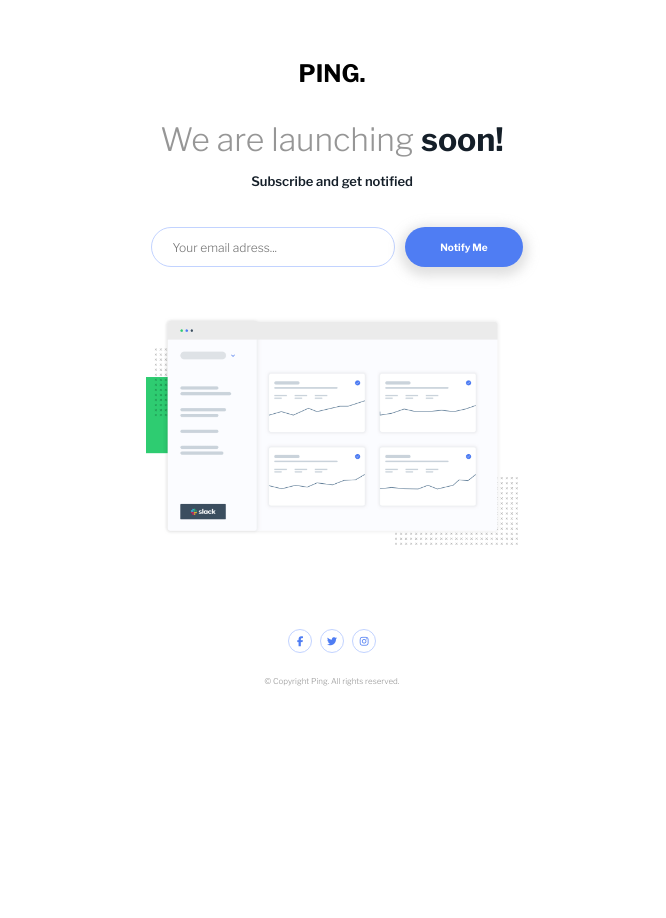
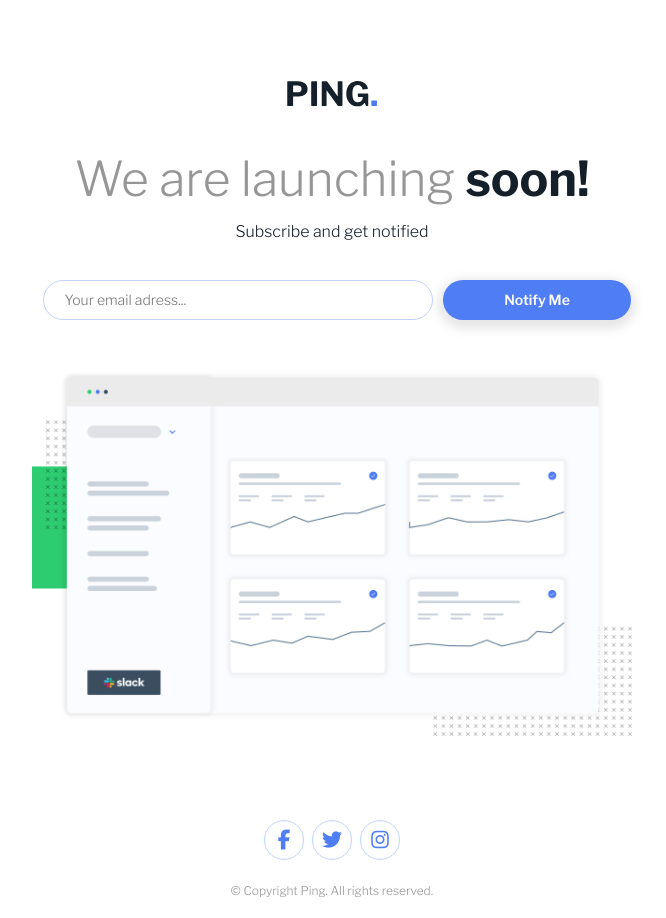
Before and after one commit to galvancamilanicole/ping-coming-soon, a plain HTML site: page index.html in a window 1280 px wide. Shown: the whole page, without its empty margins (308-974 px from the left). Before the commit the page ends 800 px from the top, so only its background shows below. Drawn offline with nearby package versions, Linux system fonts and the light colour scheme.

Commit message:
update index and style

```diff
--- a/index.html
+++ b/index.html
@@ -27,10 +27,9 @@
 </head>
 <body>
   <header>
-    <h1 class="title">Ping.</h1>
+    <a href="/" class="header-link"><img src="images/logo.svg" class="header-image"></a>
     <p class="subtitle">We are launching <strong>soon!</strong></p>
     <p class="text">Subscribe and get notified</p>
-
     <form action="/ping-coming-soon-page/">
       <div class="input">
         <input type="text" placeholder="Your email adress..." class="emailInput">
@@ -47,11 +46,11 @@
   </main>
 
   <footer>
-    <div class="contact-buttons">
-      <i class="fa-brands fa-facebook-f"></i>
-      <i class="fa-brands fa-twitter"></i>
-      <i class="fa-brands fa-instagram"></i>
-    </div>
+      <ul class="contact-buttons">
+        <li><i class="fa-brands fa-facebook-f"></i></li>
+        <li><i class="fa-brands fa-twitter"></i></li>
+        <li><i class="fa-brands fa-instagram"></i></li>
+      </ul>
     <p class="copyright">
       &copy; Copyright Ping. All rights reserved.
     </p>
--- a/style.css
+++ b/style.css
@@ -5,18 +5,27 @@ body{
 }
 
 header{
-    margin: 30px;
+    margin: 60px 30px 10px;
 }
 
-.title{
-    padding: 30px 10px 10px 10px;
-    text-transform: uppercase;
-    font-size: 1rem;
+.header-link{
+    display: block;
+    width: 20%;
+    height: 24px;
+    margin: 40px auto 20px;
+    text-align: center;
+}
+
+.header-image{
+    display: block;
+    width: 100%;
+    height: auto;
+    margin: auto;
 }
 
 .subtitle{
-    font-size: 1.2rem;
-    padding: 8px;
+    font-size: 1.5rem;
+    padding: 28px 0 8px;
     font-weight: 300;
     color: hsl(0, 0%, 59%);
 }
@@ -27,9 +36,9 @@ header{
 }
 
 .text{
-    font-size: 10px;
+    font-size: 12px;
     padding: 8px;
-    font-weight: 600;
+    font-weight: 300;
     color: hsl(209, 33%, 12%);
 }
 
@@ -40,10 +49,10 @@ form{
 
 form input{
     width: 90%;
-    padding: 6px 20px 10px;
+    padding: 6px 20px;
     display: block;
     margin: auto;
-    font-size: 10px;
+    font-size: 12px;
     height: 36px;
     border-radius: 24px;
     border: 1px solid hsl(223, 100%, 88%);
@@ -60,7 +69,7 @@ form input:focus{
 
 .error-msg-invalid{
     color:hsl(354, 100%, 66%);
-    font-size: 8px;
+    font-size: 10px;
     font-style: italic;
     font-weight: 300;
 }
@@ -77,10 +86,10 @@ form button{
     border: none;
     background-color: hsl(223, 87%, 63%);
     color: #ffffff;
-    font-weight: 700;
-    font-size: 10px;
+    font-weight: 600;
+    font-size: 12px;
     height: 36px;
-    box-shadow: 0px 4px 12px 5px hsla(0, 1%, 66%, 0.355);
+    box-shadow: 0px 4px 10px 5px hsla(0, 1%, 74%, 0.355);
 }
 
 main{
@@ -109,6 +118,7 @@ footer{
     justify-content: center;
     align-items: center;
     margin: 20px;
+    list-style: none;
 }
 
 .fa-brands{
@@ -130,22 +140,26 @@ footer{
     color: hsl(0, 0%, 59%);
 }
 
-@media(min-width:376px){
-    .title{
-        font-size: 1.5rem;
+@media(min-width:400px){
+    header{
+        margin-top: 80px;
     }
 
     .subtitle{
-        font-size: 2rem;
+        font-size: 3rem;
     }
 
     .text{
-        font-size: 13px;
+        font-size: 16px;
     }
 
+    .header-image{
+        max-width: 90px;
+    }
 
     form{
-        width: 40%;
+        width: 100%;
+        max-width: 780px;
         display: flex;
         flex-direction: row;
         justify-content: center;
@@ -162,18 +176,19 @@ footer{
     form input{
         height: 40px;
         width: 100%;
-        font-size: 12px;
+        font-size: 14px;
         padding: 6px 20px 6px;
     }
 
     form input::placeholder {
-         font-size: 12px;
+         font-size: 14px;
     }
 
     form button{
         width: 24%;
         margin-top: 0;
         height: 40px;
+        font-size: 14px;
     }
 
     form button:hover{
@@ -193,10 +208,20 @@ footer{
     }
 
     .image{
-        width: 60%;
+        width: 80%;
     }
     img{
-        max-width: 50%;
+        max-width: 600px;
+    }
+
+    .fa-brands {
+        border-radius: 20px;
+        width: 40px;
+        height: 40px;
+        margin: 4px;
+        text-align: center;
+        font-size: 20px;
+        padding: 9px;
     }
 
     .fa-brands:hover{
@@ -206,4 +231,8 @@ footer{
         border: none;
     }
 
+    .copyright{
+        font-size: 12px;
+        color: hsl(0, 0%, 59%);
+    }
 }
```
